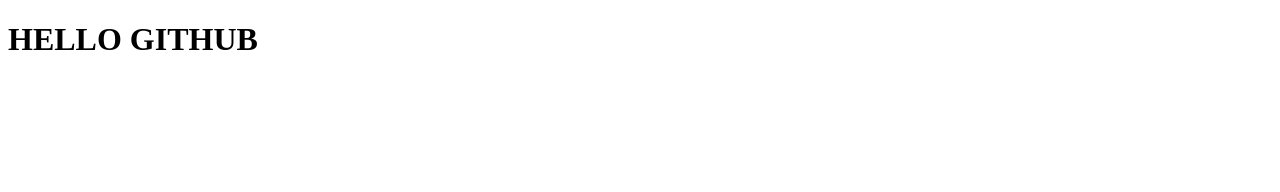
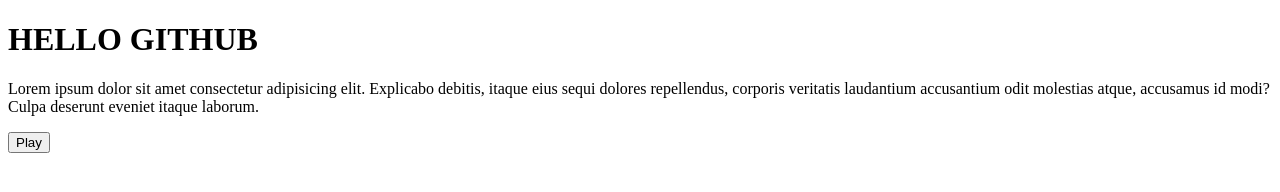
Before and after one commit to salmonbek/figma-project-sign-up, a plain HTML site: page index.html in a window 1280 px wide. Drawn offline with Linux system fonts and the light colour scheme.

Commit message:
button added

```diff
--- a/index.html
+++ b/index.html
@@ -9,8 +9,16 @@
 
 <body>
 
+
     <h1>HELLO GITHUB</h1>
 
+    <p>
+        Lorem ipsum dolor sit amet consectetur adipisicing elit. Explicabo debitis, itaque eius sequi dolores
+        repellendus, corporis veritatis laudantium accusantium odit molestias atque, accusamus id modi? Culpa deserunt
+        eveniet itaque laborum.
+    </p>
+
+    <button>Play</button>
 </body>
 
 </html>
```
